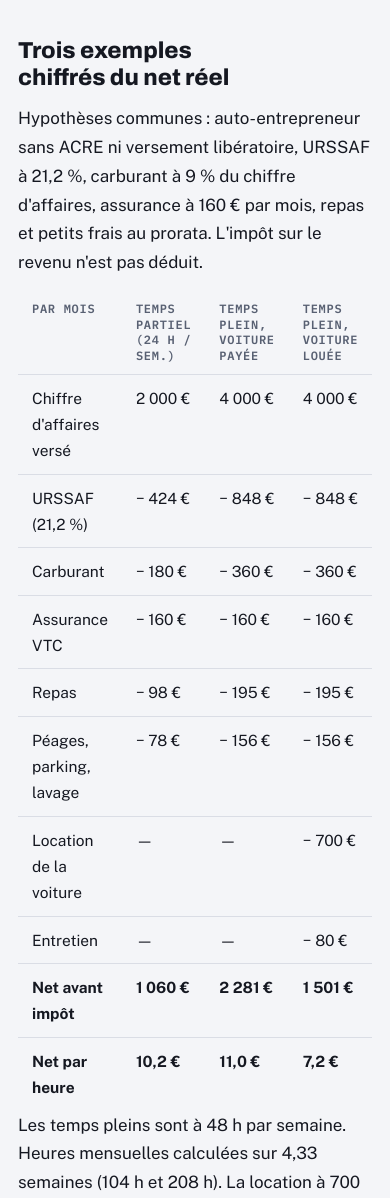
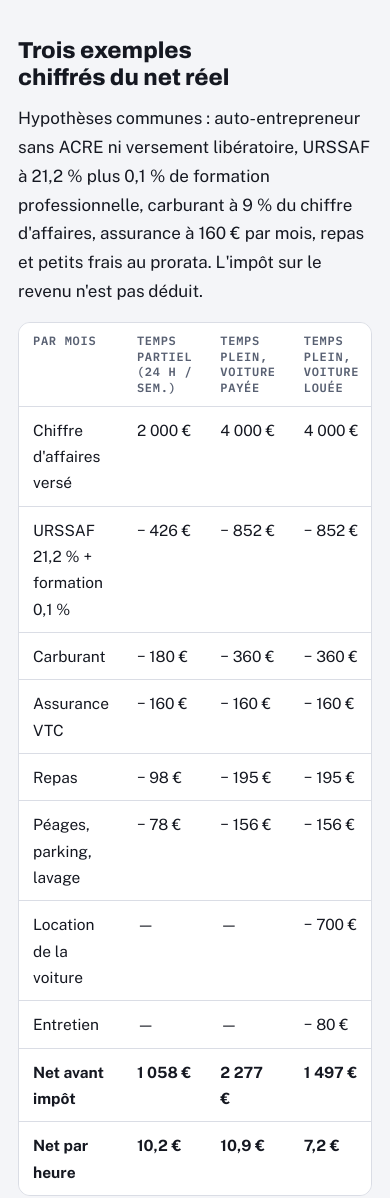
Before and after one commit to amineboujrada-jpg/vtcrentable, a plain HTML site: page blog/salaire-chauffeur-vtc/index.html in a window 390 px wide. Shown: the part 2459-3657 px from the top of the page. Drawn offline with nearby package versions, Linux system fonts and the light colour scheme.

Commit message:
Article salaire : URSSAF + formation (21,3 %) comme le reste du site, tableau défilant sur mobile
Co-Authored-By: Claude Opus 5.5 <noreply@anthropic.com>
Claude-Session: https://claude.ai/code/session_01QQAM1kJG11keqJNGUs3Hr5

```diff
--- a/blog/salaire-chauffeur-vtc/index.html
+++ b/blog/salaire-chauffeur-vtc/index.html
@@ -75,22 +75,22 @@
 <p>Deux chiffres changent tout : une course rapporte en moyenne <strong>17,50 €</strong> pour 21 minutes, mais l'attente moyenne entre deux courses acceptées dépasse <strong>41 minutes</strong>. Le temps payé n'est donc qu'une partie du temps que tu passes connecté. C'est la principale raison pour laquelle le « 30 € de l'heure » garanti ne ressemble jamais à ce que tu gagnes réellement.</p>
 
 <h2>Trois exemples chiffrés du net réel</h2>
-<p>Hypothèses communes : auto-entrepreneur sans ACRE ni versement libératoire, URSSAF à 21,2 %, carburant à 9 % du chiffre d'affaires, assurance à 160 € par mois, repas et petits frais au prorata. L'impôt sur le revenu n'est pas déduit.</p>
-<table>
+<p>Hypothèses communes : auto-entrepreneur sans ACRE ni versement libératoire, URSSAF à 21,2 % plus 0,1 % de formation professionnelle, carburant à 9 % du chiffre d'affaires, assurance à 160 € par mois, repas et petits frais au prorata. L'impôt sur le revenu n'est pas déduit.</p>
+<div class="tbl"><table>
   <thead><tr><th>Par mois</th><th>Temps partiel (24 h / sem.)</th><th>Temps plein, voiture payée</th><th>Temps plein, voiture louée</th></tr></thead>
   <tbody>
     <tr><td>Chiffre d'affaires versé</td><td>2 000 €</td><td>4 000 €</td><td>4 000 €</td></tr>
-    <tr><td>URSSAF (21,2 %)</td><td>− 424 €</td><td>− 848 €</td><td>− 848 €</td></tr>
+    <tr><td>URSSAF 21,2 % + formation 0,1 %</td><td>− 426 €</td><td>− 852 €</td><td>− 852 €</td></tr>
     <tr><td>Carburant</td><td>− 180 €</td><td>− 360 €</td><td>− 360 €</td></tr>
     <tr><td>Assurance VTC</td><td>− 160 €</td><td>− 160 €</td><td>− 160 €</td></tr>
     <tr><td>Repas</td><td>− 98 €</td><td>− 195 €</td><td>− 195 €</td></tr>
     <tr><td>Péages, parking, lavage</td><td>− 78 €</td><td>− 156 €</td><td>− 156 €</td></tr>
     <tr><td>Location de la voiture</td><td>—</td><td>—</td><td>− 700 €</td></tr>
     <tr><td>Entretien</td><td>—</td><td>—</td><td>− 80 €</td></tr>
-    <tr><td><strong>Net avant impôt</strong></td><td><strong>1 060 €</strong></td><td><strong>2 281 €</strong></td><td><strong>1 501 €</strong></td></tr>
-    <tr><td><strong>Net par heure</strong></td><td><strong>10,2 €</strong></td><td><strong>11,0 €</strong></td><td><strong>7,2 €</strong></td></tr>
+    <tr><td><strong>Net avant impôt</strong></td><td><strong>1 058 €</strong></td><td><strong>2 277 €</strong></td><td><strong>1 497 €</strong></td></tr>
+    <tr><td><strong>Net par heure</strong></td><td><strong>10,2 €</strong></td><td><strong>10,9 €</strong></td><td><strong>7,2 €</strong></td></tr>
   </tbody>
-</table>
+</table></div>
 <p>Les temps pleins sont à 48 h par semaine. Heures mensuelles calculées sur 4,33 semaines (104 h et 208 h). La location à 700 € par mois est une hypothèse : remplace-la par ton propre loyer dans le <a href="/calculateurs/revenu-net-vtc/">calculateur de revenu net</a>.</p>
 <p>Ce que montre le tableau :</p>
 <ul>
```
Also changed, not shown: content/blog/salaire-chauffeur-vtc.html (+6 -6 lines).
